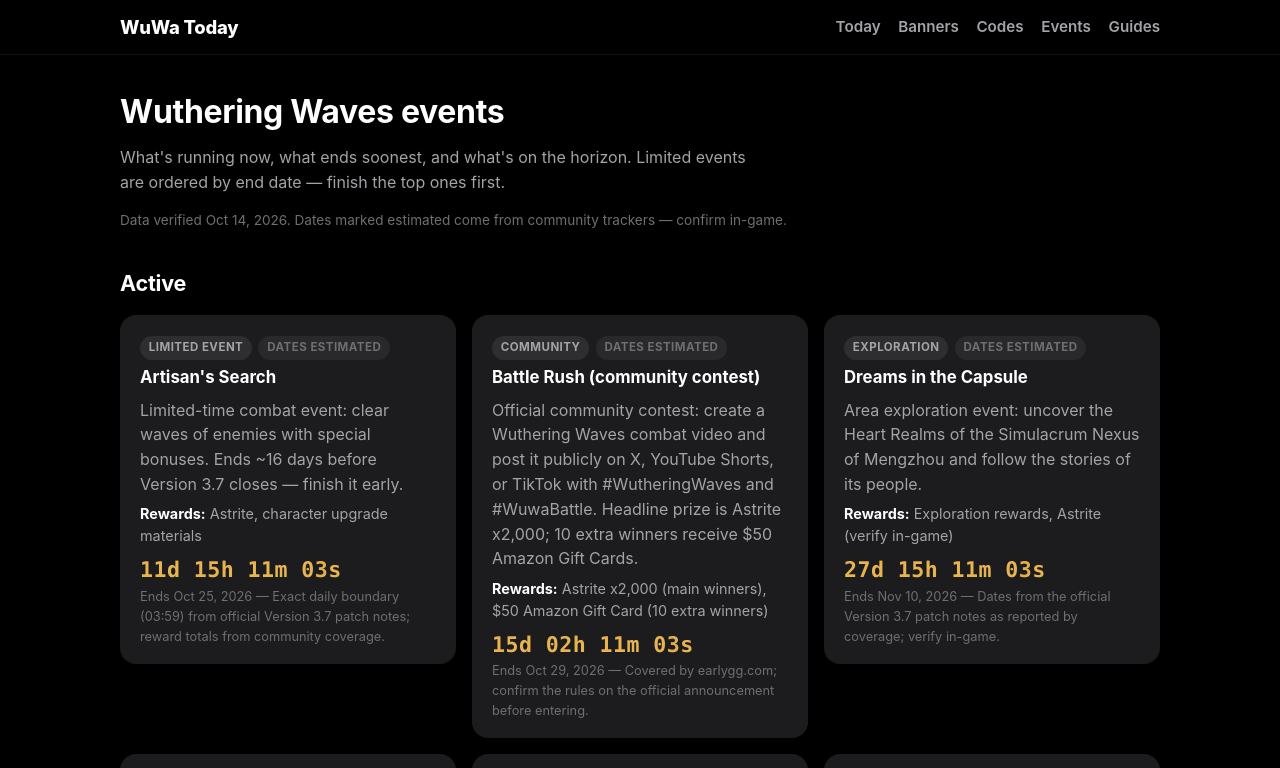
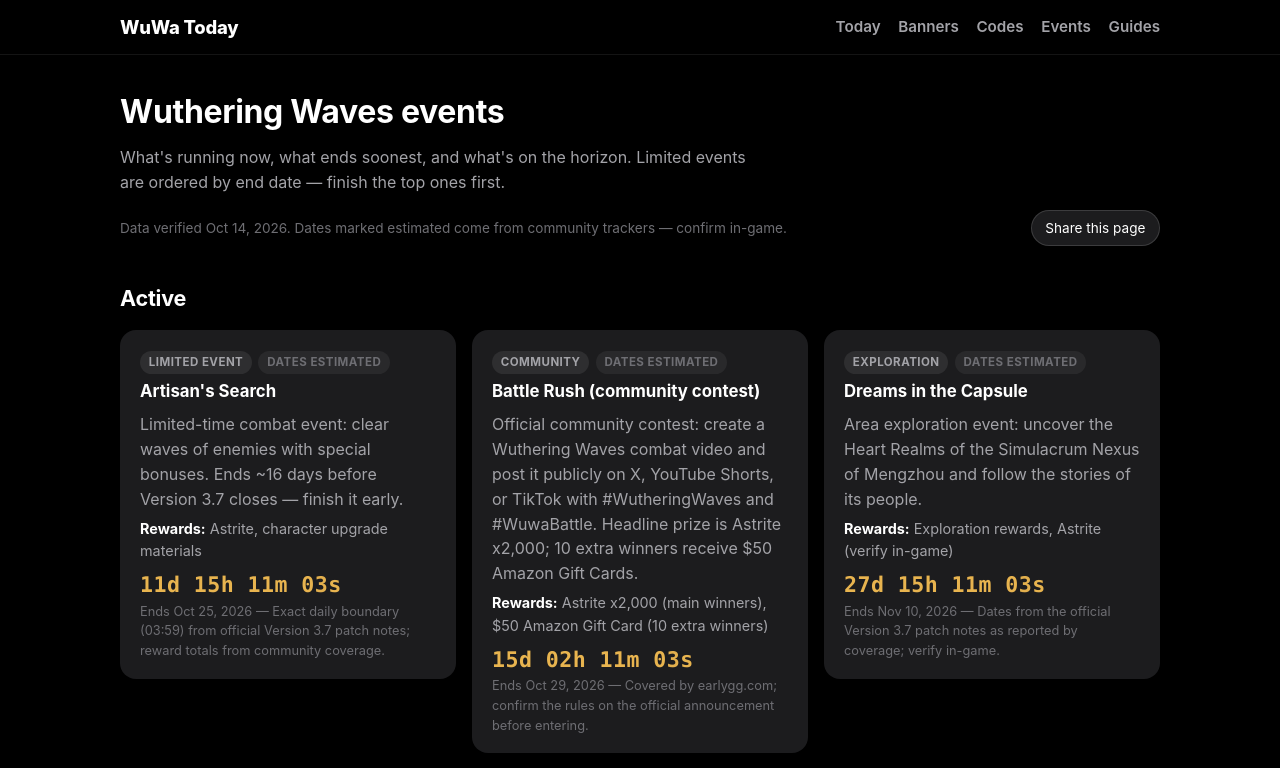
Before and after one commit to thomasttrr/wuwa-today, a Next.js app: page /events in a window 1280 px wide. Shown: the top 768 px of the page. Built offline with nearby package versions, Linux system fonts and the light colour scheme.

Commit message:
Grace: Share button with Web Share API + copy-link fallback

```diff
--- a/app/banners/page.tsx
+++ b/app/banners/page.tsx
@@ -1,6 +1,7 @@
 import type { Metadata } from "next";
 import BannerCard from "../../components/BannerCard";
 import Reveal from "../../components/Reveal";
+import ShareButton from "../../components/ShareButton";
 import UpdatedStamp from "../../components/UpdatedStamp";
 import { activeBanners, upcomingBanners, bannerHistory, formatDate } from "../../lib/data";
 
@@ -18,7 +19,10 @@
         Current and upcoming Convene banners. Anything not confirmed by Kuro
         Games is labeled as a leak or estimate — never presented as fact.
       </p>
-      <UpdatedStamp />
+      <div className="page-meta-row">
+        <UpdatedStamp />
+        <ShareButton />
+      </div>
 
       <h2>Live now</h2>
       <div className="grid grid-2">
--- a/app/codes/page.tsx
+++ b/app/codes/page.tsx
@@ -1,6 +1,7 @@
 import type { Metadata } from "next";
 import CodeRow from "../../components/CodeRow";
 import Reveal from "../../components/Reveal";
+import ShareButton from "../../components/ShareButton";
 import UpdatedStamp from "../../components/UpdatedStamp";
 import { activeCodes, expiredCodes, formatDate } from "../../lib/data";
 
@@ -20,7 +21,10 @@
         Settings → Redemption Code (requires Union Level 2). Rewards arrive via
         in-game mail.
       </p>
-      <UpdatedStamp />
+      <div className="page-meta-row">
+        <UpdatedStamp />
+        <ShareButton />
+      </div>
 
       <h2>Working codes</h2>
       {activeCodes.length === 0 ? (
--- a/app/events/page.tsx
+++ b/app/events/page.tsx
@@ -1,6 +1,7 @@
 import type { Metadata } from "next";
 import EventCard from "../../components/EventCard";
 import Reveal from "../../components/Reveal";
+import ShareButton from "../../components/ShareButton";
 import UpdatedStamp from "../../components/UpdatedStamp";
 import { activeEvents, upcomingEvents } from "../../lib/data";
 
@@ -18,7 +19,10 @@
         What's running now, what ends soonest, and what's on the horizon.
         Limited events are ordered by end date — finish the top ones first.
       </p>
-      <UpdatedStamp />
+      <div className="page-meta-row">
+        <UpdatedStamp />
+        <ShareButton />
+      </div>
 
       <h2>Active</h2>
       <div className="grid grid-2">
--- a/app/globals.css
+++ b/app/globals.css
@@ -85,6 +85,20 @@
 h3 { font-size: 1.05rem; margin: 1.25rem 0 0.5rem; font-weight: 700; }
 .lede { color: var(--text-2); margin-top: 0; max-width: 62ch; }
 .updated { color: var(--text-3); font-size: 0.85rem; }
+
+/* UpdatedStamp + ShareButton row under page headings. */
+.page-meta-row {
+  display: flex; align-items: center; justify-content: space-between;
+  gap: 0.75rem; flex-wrap: wrap; margin-bottom: 0.5rem;
+}
+.page-meta-row .updated { margin: 0; }
+.share-btn {
+  font: inherit; font-size: 0.85rem; cursor: pointer;
+  color: var(--text-1); background: var(--bg-card);
+  border: 1px solid rgba(255, 255, 255, 0.14); border-radius: 999px;
+  padding: 0.4rem 0.85rem;
+}
+.share-btn:hover { border-color: rgba(255, 255, 255, 0.3); }
 
 .grid { display: grid; gap: 1rem; }
 .grid-2 { grid-template-columns: repeat(auto-fit, minmax(300px, 1fr)); }
--- /dev/null
+++ b/components/ShareButton.tsx
@@ -0,0 +1,34 @@
+"use client";
+
+import { useState } from "react";
+
+/** Share this page: native Web Share sheet when available, copy-link otherwise. */
+export default function ShareButton() {
+  const [copied, setCopied] = useState(false);
+
+  async function handleShare() {
+    const url = window.location.href;
+    const title = document.title;
+    if (navigator.share) {
+      try {
+        await navigator.share({ title, url });
+      } catch {
+        // User dismissed the sheet — nothing to do.
+      }
+      return;
+    }
+    try {
+      await navigator.clipboard.writeText(url);
+    } catch {
+      // Clipboard API blocked — still surface the feedback state.
+    }
+    setCopied(true);
+    window.setTimeout(() => setCopied(false), 2000);
+  }
+
+  return (
+    <button type="button" className="share-btn" onClick={handleShare}>
+      {copied ? "Link copied!" : "Share this page"}
+    </button>
+  );
+}
```
